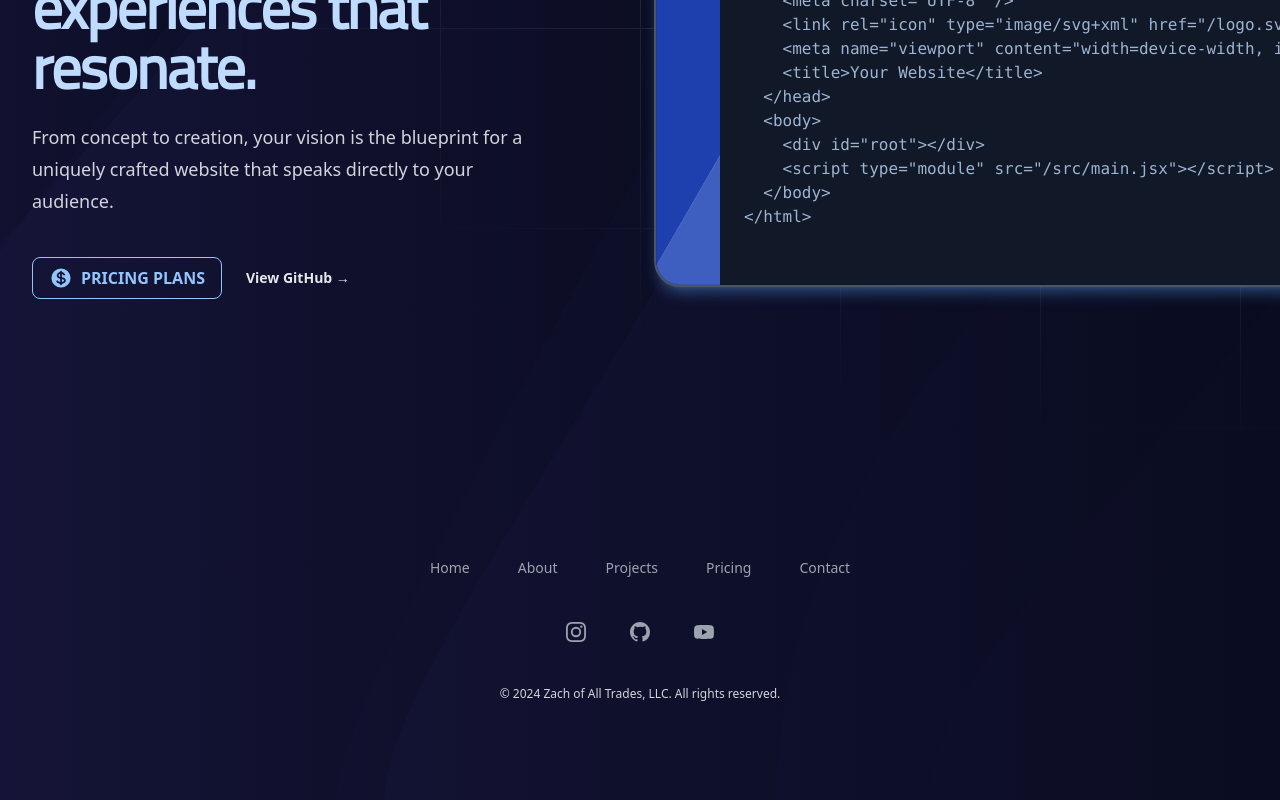
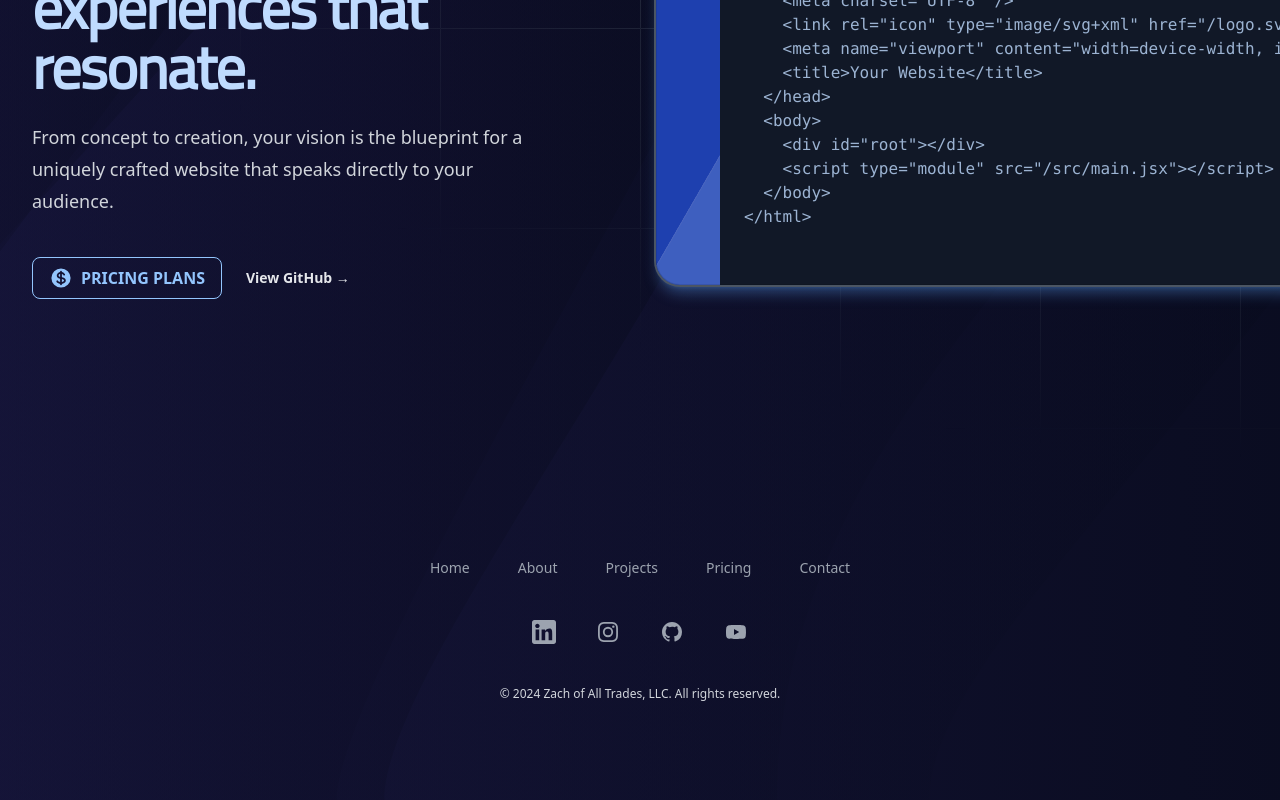
Before and after one commit to itsaboy/biz-v2, a React (Vite) app in the folder client/: page / in a window 1280 px wide. Shown: the part 452-1252 px from the top of the page. Built offline with nearby package versions, Linux system fonts and the light colour scheme.

Commit message:
added LinkedIn icon to footer

```diff
--- a/client/src/data/navigation.jsx
+++ b/client/src/data/navigation.jsx
@@ -15,19 +15,19 @@ export const siteNav = [
 ];
 
 export const socMediaNav = [
-  // {
-  //   name: "Facebook",
-  //   href: "#",
-  //   icon: (props) => (
-  //     <svg fill="currentColor" viewBox="0 0 24 24" {...props}>
-  //       <path
-  //         fillRule="evenodd"
-  //         d="M22 12c0-5.523-4.477-10-10-10S2 6.477 2 12c0 4.991 3.657 9.128 8.438 9.878v-6.987h-2.54V12h2.54V9.797c0-2.506 1.492-3.89 3.777-3.89 1.094 0 2.238.195 2.238.195v2.46h-1.26c-1.243 0-1.63.771-1.63 1.562V12h2.773l-.443 2.89h-2.33v6.988C18.343 21.128 22 16.991 22 12z"
-  //         clipRule="evenodd"
-  //       />
-  //     </svg>
-  //   ),
-  // },
+  {
+    name: "LinkedIn",
+    href: "https://www.linkedin.com/in/zachary-richardson-230937308/",
+    icon: (props) => (
+      <svg fill="currentColor" viewBox="0 0 24 24" {...props}>
+        <path
+          fillRule="evenodd"
+          d="M2.4 0C1.1 0 0 1.1 0 2.4V21.6C0 22.9 1.1 24 2.4 24H21.6C22.9 24 24 22.9 24 21.6V2.4C24 1.1 22.9 0 21.6 0H2.4ZM7.2 20.2H3.6V9.6H7.2V20.2ZM5.4 8.1C4.2 8.1 3.2 7.1 3.2 5.9C3.2 4.7 4.2 3.7 5.4 3.7C6.6 3.7 7.6 4.7 7.6 5.9C7.6 7.1 6.6 8.1 5.4 8.1ZM20.2 20.2H16.6V14.5C16.6 13.3 16.6 11.6 15 11.6C13.4 11.6 13.2 12.9 13.2 14.3V20.2H9.6V9.6H13V11.1H13.1C13.8 9.8 15.5 8.6 17.5 8.6C20.3 8.6 20.2 11.2 20.2 13.8V20.2Z"
+          clipRule="evenodd"
+        />
+      </svg>
+    ),
+  },
   {
     name: "Instagram",
     href: "https://www.instagram.com/tsar_sylvilagus/",
```
